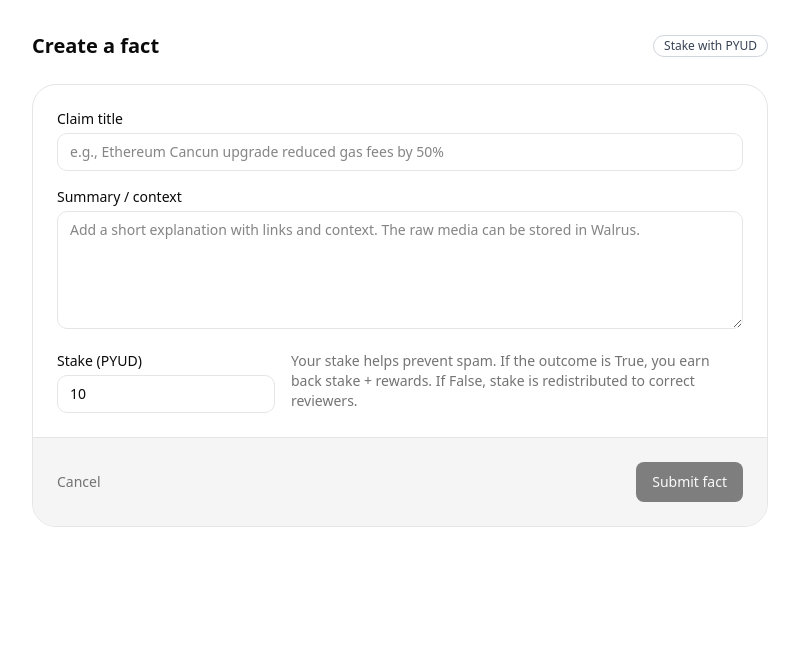
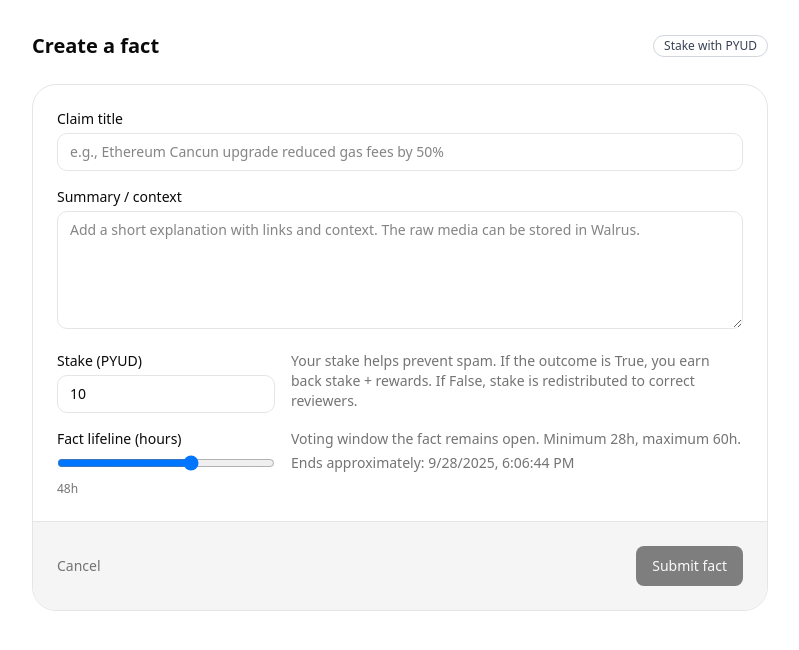
Before and after one commit to adipundir/no-cap, a Next.js app: page /submit in a window 1280 px wide. Shown: the top 650 px of the page, without its empty margins (240-1039 px from the left). Built offline with nearby package versions, Linux system fonts and the light colour scheme.

Commit message:
Add duration input for fact lifeline in SubmitPage: implement range slider for user-defined voting window (28-60 hours) and update validation logic accordingly.

```diff
--- a/app/submit/page.tsx
+++ b/app/submit/page.tsx
@@ -9,9 +9,15 @@ export default function SubmitPage() {
   const [title, setTitle] = useState("");
   const [summary, setSummary] = useState("");
   const [stake, setStake] = useState(10);
+  const [durationHrs, setDurationHrs] = useState(48); // fact lifeline in hours (28-60)
 
   // No real submission yet; this is a visual-only stub
-  const isValid = title.trim().length > 10 && summary.trim().length > 20 && stake > 0;
+  const isValid =
+    title.trim().length > 10 &&
+    summary.trim().length > 20 &&
+    stake > 0 &&
+    durationHrs >= 28 &&
+    durationHrs <= 60;
 
   return (
     <div className="min-h-screen">
@@ -57,6 +63,26 @@ export default function SubmitPage() {
                 Your stake helps prevent spam. If the outcome is True, you earn back stake + rewards. If False, stake is redistributed to correct reviewers.
               </div>
             </div>
+
+            <div className="grid grid-cols-1 gap-4 md:grid-cols-3">
+              <div className="md:col-span-1">
+                <label className="mb-1 block text-sm font-medium">Fact lifeline (hours)</label>
+                <input
+                  type="range"
+                  min={28}
+                  max={60}
+                  value={durationHrs}
+                  onChange={(e) => setDurationHrs(parseInt(e.target.value, 10))}
+                  className="w-full"
+                />
+                <div className="mt-1 text-xs text-muted-foreground">{durationHrs}h</div>
+              </div>
+              <div className="md:col-span-2 text-sm text-muted-foreground">
+                Voting window the fact remains open. Minimum 28h, maximum 60h.
+                {" "}
+                <span className="block mt-1">Ends approximately: {new Date(Date.now() + durationHrs * 3600 * 1000).toLocaleString()}</span>
+              </div>
+            </div>
           </div>
           <div className="module-footer flex items-center justify-between">
             <Link href="/feed" className="text-sm text-muted-foreground hover:underline">Cancel</Link>
```
